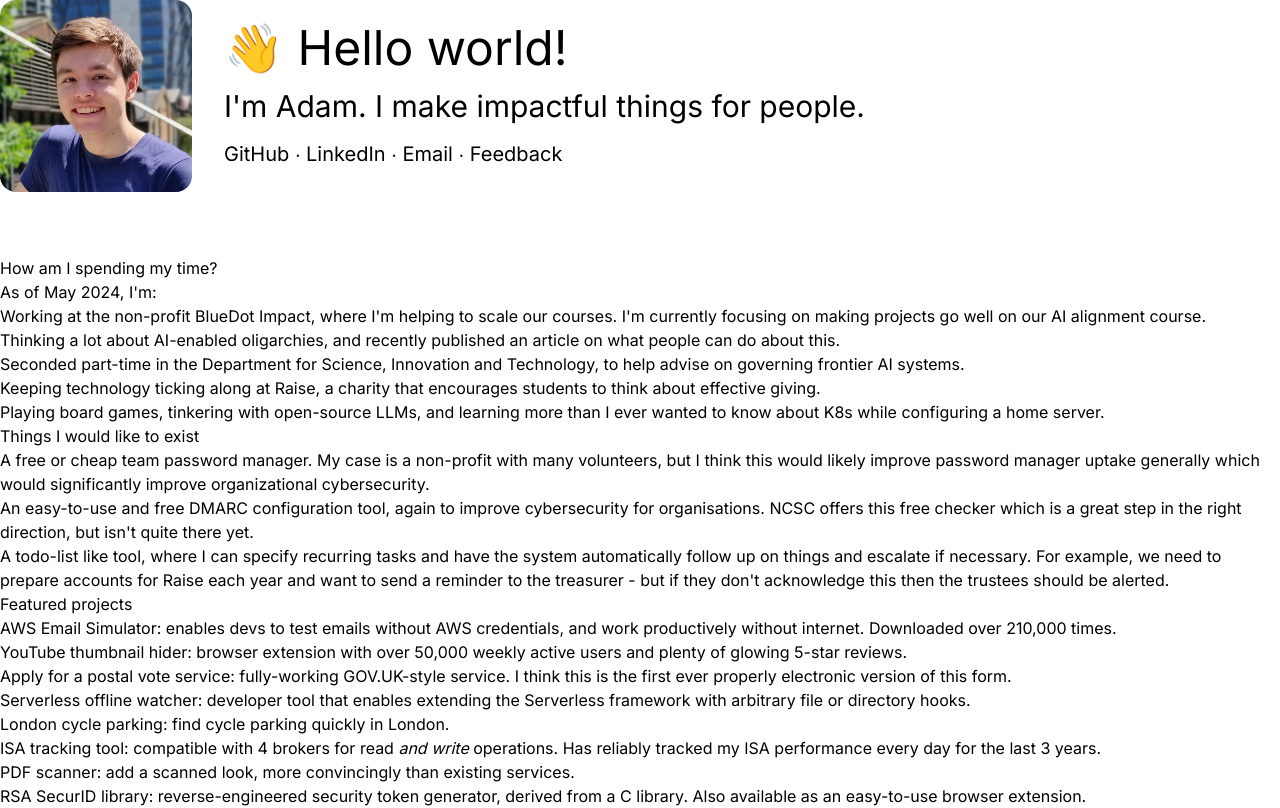
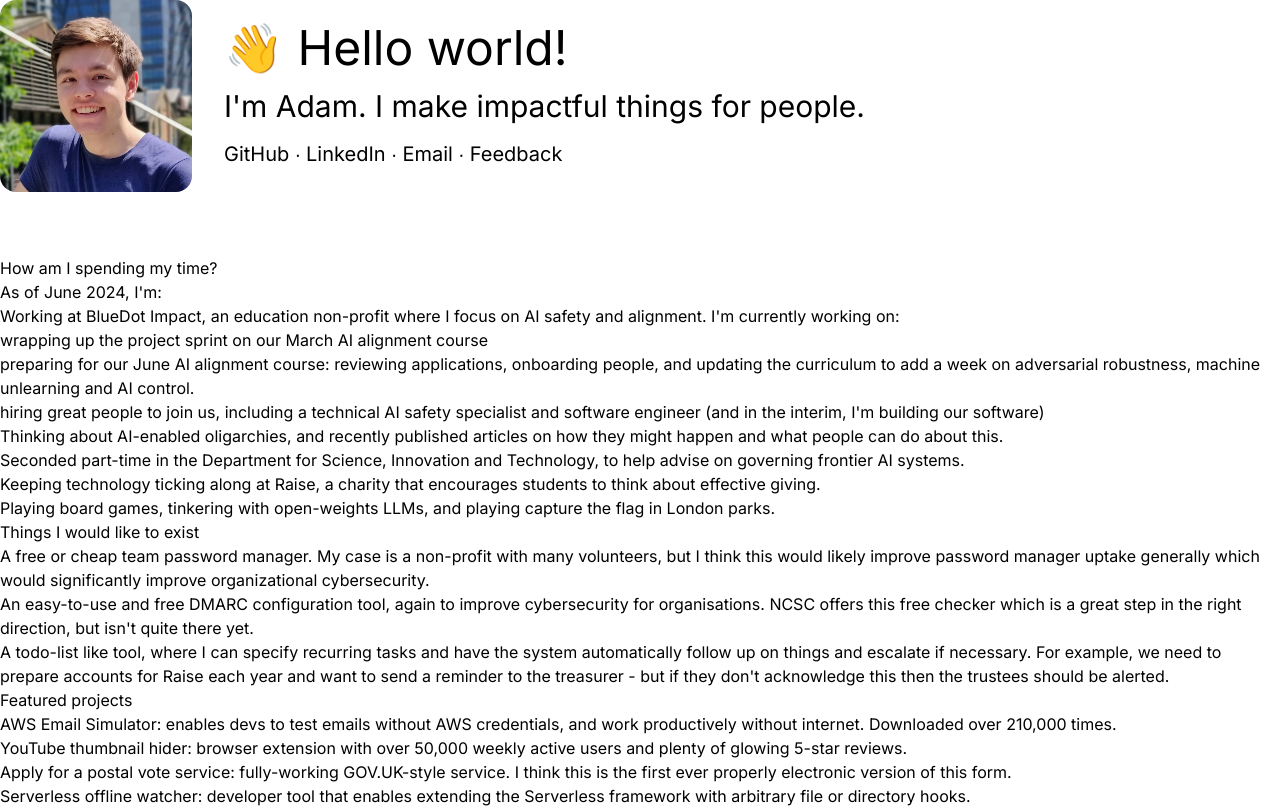
Before and after one commit to domdomegg/domdomegg.github.io, a Next.js app: page / in a window 1280 px wide. Shown: the top 808 px of the page. Built offline with nearby package versions, Linux system fonts and the light colour scheme.

Commit message:
Update what I'm doing

```diff
--- a/pages/index.mdx
+++ b/pages/index.mdx
@@ -53,13 +53,16 @@
 
 ## How am I spending my time?
 
-As of May 2024, I'm:
+As of June 2024, I'm:
 
-- Working at the non-profit [BlueDot Impact](https://bluedot.org/), where I'm helping to scale our courses. I'm currently focusing on making projects go well on our [AI alignment](https://aisafetyfundamentals.com/alignment-course-details/) course.
-- Thinking a lot about AI-enabled oligarchies, and recently [published an article on what people can do about this](./blog/ai-oligarchies-arising/).
-- [Seconded](https://en.wikipedia.org/wiki/Secondment) part-time in the [Department for Science, Innovation and Technology](https://www.gov.uk/government/organisations/department-for-science-innovation-and-technology), to help advise on governing frontier AI systems.
+- Working at [BlueDot Impact](https://bluedot.org/), an education non-profit where I focus on [AI safety and alignment](https://aisafetyfundamentals.com/blog/what-is-ai-alignment). I'm currently working on:
+  - wrapping up the project sprint on our March [AI alignment course](https://aisafetyfundamentals.com/alignment-course-details/)
+  - preparing for our June AI alignment course: reviewing applications, onboarding people, and updating the curriculum to add a week on adversarial robustness, machine unlearning and AI control.
+  - hiring [great people to join us](https://bluedot.org/careers), including a [technical AI safety specialist](https://bluedot.org/ai-safety-specialist/) and [software engineer](https://bluedot.org/software-engineer) (and in the interim, I'm building our [software](https://github.com/bluedotimpact/bluedot/))
+- Thinking about AI-enabled oligarchies, and recently published articles on [how they might happen](./blog/ai-oligarchies-arising/) and [what people can do about this](./blog/ai-oligarchies-preventing/).
+- Seconded part-time in the [Department for Science, Innovation and Technology](https://www.gov.uk/government/organisations/department-for-science-innovation-and-technology), to help advise on governing frontier AI systems.
 - Keeping technology ticking along at [Raise](https://www.joinraise.org/), a charity that encourages students to think about effective giving.
-- Playing [board games](https://boardgamegeek.com/boardgame/147020/star-realms), tinkering with open-source [LLMs](https://en.wikipedia.org/wiki/Large_language_model), and learning more than I ever wanted to know about [K8s](https://kubernetes.io/) while configuring a [home server](https://github.com/domdomegg/homelab/).
+- Playing [board games](https://boardgamegeek.com/boardgame/217372/the-quest-for-el-dorado), tinkering with open-weights LLMs, and playing [capture the flag](https://www.youtube.com/watch?v=AwQKf5Mn5Zc) in London parks.
 
 ## Things I would like to exist
 
```
